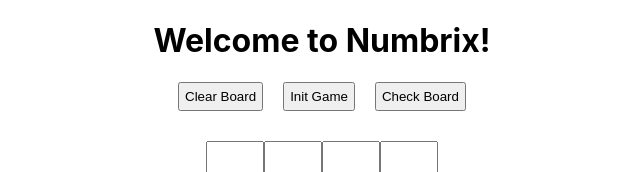
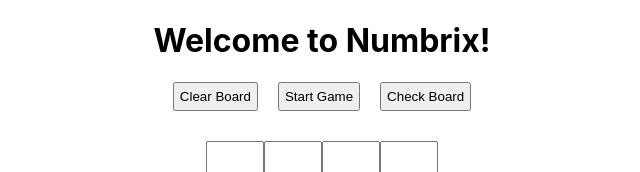
Before and after one commit to tlanders/numbrix-app, a React (Create React App) app: page / in a window 1280 px wide. Shown: the top 172 px of the page, without its empty margins (318-958 px from the left). Built offline with nearby package versions, Linux system fonts and the light colour scheme.

Commit message:
started adding redux for board

```diff
--- a/package.json
+++ b/package.json
@@ -6,9 +6,13 @@
     "@testing-library/jest-dom": "^4.2.4",
     "@testing-library/react": "^9.4.1",
     "@testing-library/user-event": "^7.2.1",
+    "prop-types": "^15.7.2",
     "react": "^16.13.0",
     "react-dom": "^16.13.0",
-    "react-scripts": "3.4.0"
+    "react-redux": "^7.2.5",
+    "react-scripts": "3.4.0",
+    "redux": "^4.1.1",
+    "redux-devtools-extension": "^2.13.9"
   },
   "scripts": {
     "start": "react-scripts start",
--- a/src/App.js
+++ b/src/App.js
@@ -1,11 +1,15 @@
 import React from 'react';
 import './App.css';
 import Numbrix from "./components/Numbrix";
+import {Provider} from "react-redux";
+import {store} from "./redux/store";
 
 function App() {
   return (
     <div className="App">
-      <Numbrix/>
+        <Provider store={store}>
+            <Numbrix/>
+        </Provider>
     </div>
   );
 }
--- a/src/components/Board.js
+++ b/src/components/Board.js
@@ -153,7 +153,7 @@ class Board extends Component {
         }
         return (
             <div className="numbrix">
-                <Status onClearClick={this.handleClearClick} onInitClick={this.handleInitClick} onCheckClick={this.handleCheckBoardClick}/>
+                <Status onCheckClick={this.handleCheckBoardClick}/>
 
                 <div className="numbrix-board">
                     {rows}
--- a/src/components/Status.js
+++ b/src/components/Status.js
@@ -1,15 +1,41 @@
-import React, {Component} from 'react';
+import React from 'react';
+import {BOARD_START_GAME, clearBoard, PLAY_MODE, startGame} from "../redux/boardActions";
+import {connect, useSelector} from "react-redux";
+import PropTypes from 'prop-types';
 
-class Status extends Component {
-    render() {
-        return (
-            <div className="numbrix-status">
-                <button className="status-btn" onClick={this.props.onClearClick}>Clear Board</button>
-                <button className="status-btn" onClick={this.props.onInitClick}>Init Game</button>
-                <button className="status-btn" onClick={this.props.onCheckClick}>Check Board</button>
-            </div>
-        );
-    }
+const Status = ({onClearClick, onInitClick, onCheckClick}) => {
+    const board = useSelector(state => state.board);
+    console.log('status - board: ', board);
+    const hasGameStarted = board.mode === PLAY_MODE;
+
+    return (
+        <div className="numbrix-status">
+            <button className="status-btn" onClick={onClearClick}>Clear Board</button>
+            <button
+                className="status-btn"
+                onClick={onInitClick}
+                disabled={hasGameStarted}
+            >Start Game</button>
+            <button className="status-btn" onClick={onCheckClick}>Check Board</button>
+        </div>
+    );
 }
 
-export default Status;
+Status.propTypes = {
+    onClearClick: PropTypes.func.isRequired,
+    onInitClick: PropTypes.func.isRequired,
+    onCheckClick: PropTypes.func.isRequired,
+}
+
+const mapDispatchToProps = (dispatch) => ({
+    onClearClick: () => {
+        console.log('dispatching clear board');
+        dispatch(clearBoard());
+    },
+    onInitClick: () => {
+        console.log('dispatching start game');
+        dispatch(startGame());
+    }
+});
+
+export default connect(null, mapDispatchToProps)(Status);
--- /dev/null
+++ b/src/redux/boardActions.js
@@ -0,0 +1,12 @@
+export const BOARD_START_GAME = 'board/START_GAME';
+export const BOARD_CLEAR_BOARD = 'board/CLEAR_BOARD';
+
+export const clearBoard = () => ({
+    type: BOARD_CLEAR_BOARD
+});
+
+export const startGame = () => ({
+    type: BOARD_START_GAME
+});
+export const SETUP_MODE = 'SETUP_MODE';
+export const PLAY_MODE = 'PLAY_MODE';
--- /dev/null
+++ b/src/redux/boardReducer.js
@@ -0,0 +1,26 @@
+import {BOARD_CLEAR_BOARD, BOARD_START_GAME, PLAY_MODE, SETUP_MODE} from "./boardActions";
+
+const initialState = {
+    mode: SETUP_MODE,
+    width: 4,
+    height: 4
+};
+
+export const boardReducer = (state = initialState, action) => {
+    console.log('board reducer - type: ', action.type);
+    console.log('board reducer - state: ', state);
+    switch(action.type) {
+        case BOARD_START_GAME:
+            return {
+                ...state,
+                mode: PLAY_MODE,
+            };
+        case BOARD_CLEAR_BOARD:
+            return {
+                ...state,
+                mode: SETUP_MODE,
+            };
+        default:
+            return state;
+    }
+}
--- /dev/null
+++ b/src/redux/cellsReducer.js
@@ -0,0 +1,10 @@
+const initialState = {
+
+};
+
+export const cellsReducer = (state = initialState, action) => {
+    switch(action.type) {
+        default:
+            return state;
+    }
+}
--- /dev/null
+++ b/src/redux/rootReducer.js
@@ -0,0 +1,9 @@
+import {combineReducers} from "redux";
+import {cellsReducer} from "./cellsReducer";
+import {boardReducer} from "./boardReducer";
+
+
+export default combineReducers({
+    game: cellsReducer,
+    board: boardReducer
+});
--- /dev/null
+++ b/src/redux/store.js
@@ -0,0 +1,8 @@
+import {createStore} from "redux";
+import rootReducer from "./rootReducer";
+import {composeWithDevTools} from "redux-devtools-extension";
+
+export const store = createStore(
+    rootReducer,
+    composeWithDevTools()
+);
```
Also changed, not shown: 1 other file (tests, documents, lock files or other folders).
